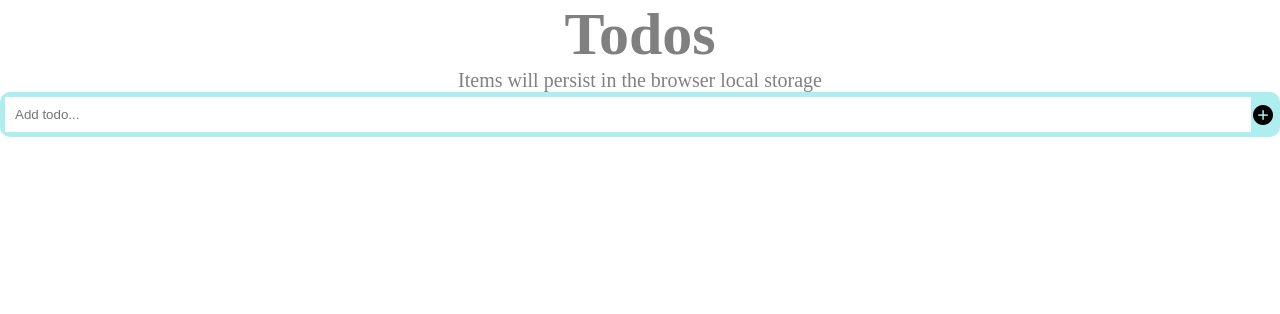
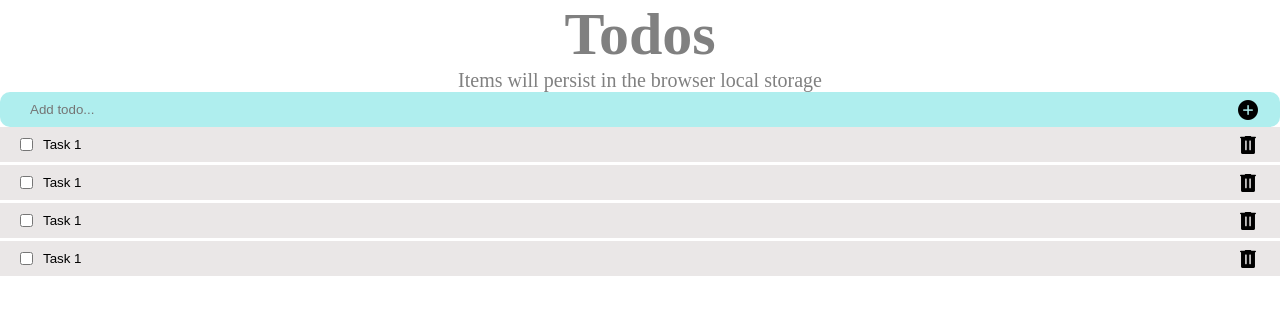
Before and after one commit to kensteph/todo-react-app, a React (Vite) app: page / in a window 1280 px wide. Shown: the top 314 px of the page. Built offline with nearby package versions, Linux system fonts and the light colour scheme.

Commit message:
Create TodoList component.

```diff
--- a/src/App.jsx
+++ b/src/App.jsx
@@ -1,11 +1,13 @@
 import TodoInputText from './components/TodoInputText/TodoInputText';
 import TodoListHeader from './components/TodoListHeader/TodoListHeader';
+import TodoListItems from './components/TodoListItems/TodoListItems';
 
 function App() {
   return (
     <div className="App">
       <TodoListHeader />
       <TodoInputText />
+      <TodoListItems />
     </div>
   );
 }
--- a/src/components/TodoInputText/TodoInputText.jsx
+++ b/src/components/TodoInputText/TodoInputText.jsx
@@ -1,9 +1,8 @@
 import React from 'react';
-import './todoInputText.css';
 
 const TodoInputText = () => (
   <div className="inputContainer">
-    <input type="text" placeholder="Add todo..." />
+    <input className="inputText" type="text" placeholder="Add todo..." />
     <span className="material-symbols-rounded">add_circle</span>
   </div>
 );
--- a/src/components/TodoInputText/todoInputText.css
+++ /dev/null
@@ -1,13 +0,0 @@
-.inputContainer {
-  background-color: paleturquoise;
-  padding: 5px;
-  display: flex;
-  align-items: center;
-  border-radius: 10px;
-}
-
-.inputContainer > input {
-  flex: 1;
-  border: none;
-  padding: 10px;
-}
--- /dev/null
+++ b/src/components/TodoItem/TodoItem.jsx
@@ -0,0 +1,12 @@
+import React from 'react';
+
+const TodoItem = () => (
+  <li className="todoItem">
+    <input type="checkbox" />
+    <input readOnly className="inputText" type="text" value="Task 1" />
+    {' '}
+    <span className="material-symbols-rounded">delete</span>
+  </li>
+);
+
+export default TodoItem;
--- a/src/components/TodoListItems/TodoListItems.jsx
+++ b/src/components/TodoListItems/TodoListItems.jsx
@@ -1,9 +1,15 @@
-import React from 'react'
+import React from 'react';
+import TodoItem from '../TodoItem/TodoItem';
 
 const TodoListItems = () => {
   return (
-    <ul className="listItems">TodoListItems</ul>
-  )
-}
+    <ul className="listItems">
+      <TodoItem />
+      <TodoItem />
+      <TodoItem />
+      <TodoItem />
+    </ul>
+  );
+};
 
-export default TodoListItems
+export default TodoListItems;
--- a/src/components/TodoListItems/todoListItems.css
+++ /dev/null
@@ -1,3 +0,0 @@
-.listItems {
-  display: flex;
-}
--- a/src/index.css
+++ b/src/index.css
@@ -9,3 +9,39 @@
   padding: 0;
   margin: 0;
 }
+
+.Appc {
+  width: 50%;
+  display: flex;
+  flex-direction: column;
+  margin: auto;
+}
+
+.inputContainer {
+  background-color: paleturquoise;
+  padding: 0 20px 0 20px;
+  display: flex;
+  align-items: center;
+  border-radius: 10px;
+}
+
+.inputText {
+  flex: 1;
+  border: none;
+  padding: 10px;
+  background: transparent;
+  outline: none;
+}
+
+.listItems {
+  display: flex;
+  flex-direction: column;
+  gap: 3px;
+}
+
+.todoItem {
+  display: flex;
+  align-items: center;
+  background-color: rgba(234, 231, 231, 0.982);
+  padding: 0 20px 0 20px;
+}
```
Also changed, not shown: src/components/TodoList/TodoList.jsx (added).
